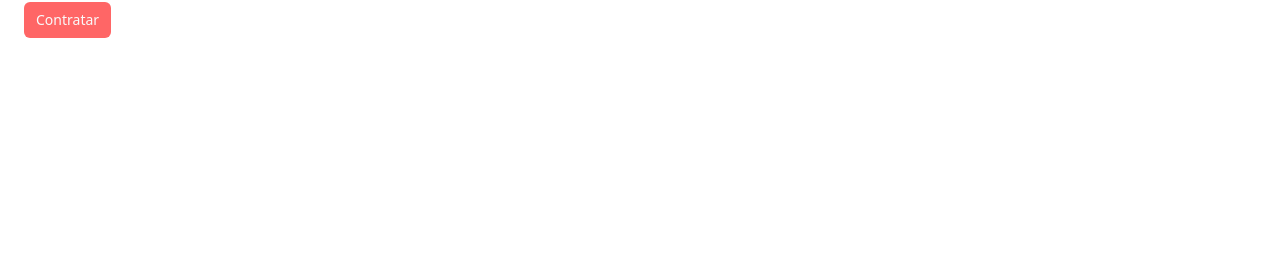
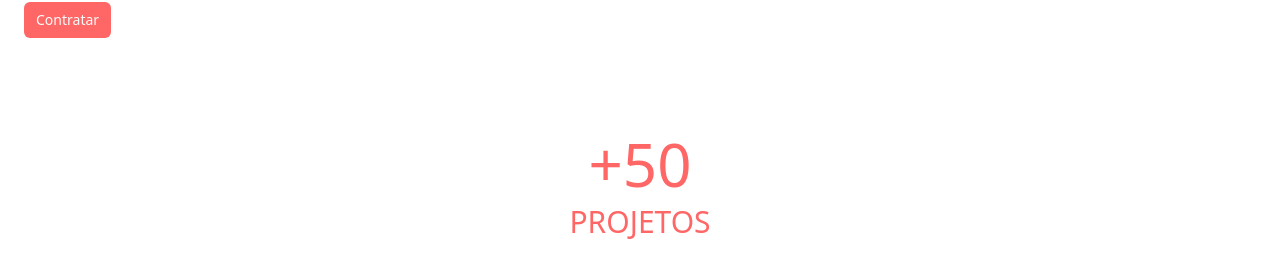
Before and after one commit to calvinsteixeira/aginteriores, a Next.js app: page / in a window 1280 px wide. Shown: the part 2177-2455 px from the top of the page. Before the commit the page ends 2263 px from the top, so only its background shows below. Built offline with nearby package versions, Linux system fonts and the light colour scheme.

Commit message:
Adicionando animação de projetos realizados

```diff
--- a/app/page.tsx
+++ b/app/page.tsx
@@ -95,6 +95,13 @@ export default function Home() {
             <Button size={'sm'}>Contratar</Button>
           </div>
         </section>
+        <section>
+          <div className='w-full h-max content-center self-center text-center'>
+            <Components.Counter className="text-6xl text-primary" duration={4}  bottomOffset={100} partialVisibility prefix="+" start={0} end={50} />
+            <h2 className='text-3xl text-primary'>PROJETOS</h2>
+          </div>
+          {/* <h1 className='font-semibold'>Conheça nossos projetos</h1> */}
+        </section>
       </main>
     </div>
   );
--- /dev/null
+++ b/components/Animated/Counter.tsx
@@ -0,0 +1,29 @@
+'use client';
+
+import React, { useState } from 'react';
+import CountUp, { CountUpProps } from 'react-countup';
+import VisibilitySensor from 'react-visibility-sensor';
+
+interface CounterProps extends CountUpProps {
+  bottomOffset: number;
+  partialVisibility?: boolean;
+}
+
+export function Counter(props: CounterProps) {
+  const [hasAnimated, setHasAnimated] = useState(false);
+
+  return (
+    <VisibilitySensor
+      offset={{ bottom: props.bottomOffset }}
+      partialVisibility={props.partialVisibility}
+      active={!hasAnimated}
+      onChange={(isVisible: boolean) => {
+        if (isVisible && !hasAnimated) {
+          setHasAnimated(true);
+        }
+      }}
+    >
+      {({ isVisible }: { isVisible: boolean }) => <div style={{ height: 70 }}>{isVisible || hasAnimated ? <CountUp {...props} /> : null}</div>}
+    </VisibilitySensor>
+  );
+}
--- a/components/index.ts
+++ b/components/index.ts
@@ -1,2 +1,3 @@
 export { Header } from './containers/Header'
 export { Qualitie } from './containers/Qualitie'
+export { Counter } from './Animated/Counter'
--- a/package.json
+++ b/package.json
@@ -16,8 +16,10 @@
     "lucide-react": "^0.439.0",
     "next": "14.2.9",
     "react": "^18",
+    "react-countup": "^6.5.3",
     "react-dom": "^18",
     "react-icons": "^5.3.0",
+    "react-visibility-sensor": "^5.1.1",
     "tailwind-merge": "^2.5.2",
     "tailwindcss-animate": "^1.0.7"
   },
```
Also changed, not shown: 1 other file (tests, documents, lock files or other folders).
